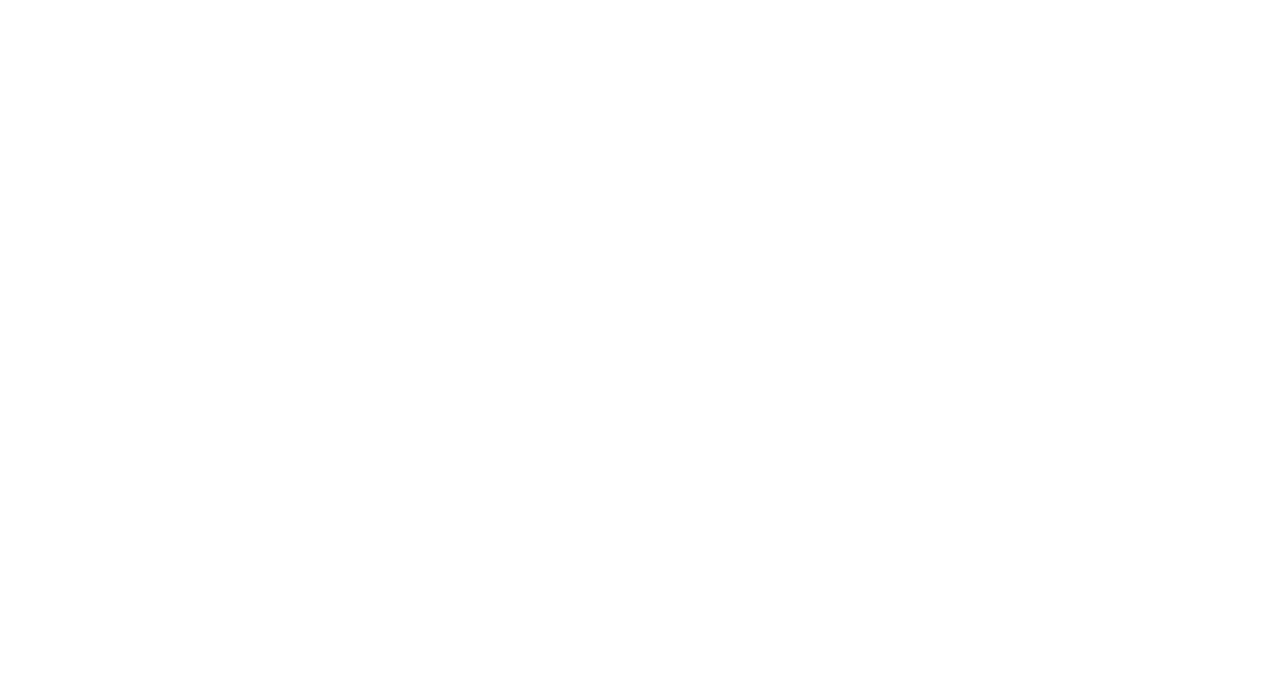
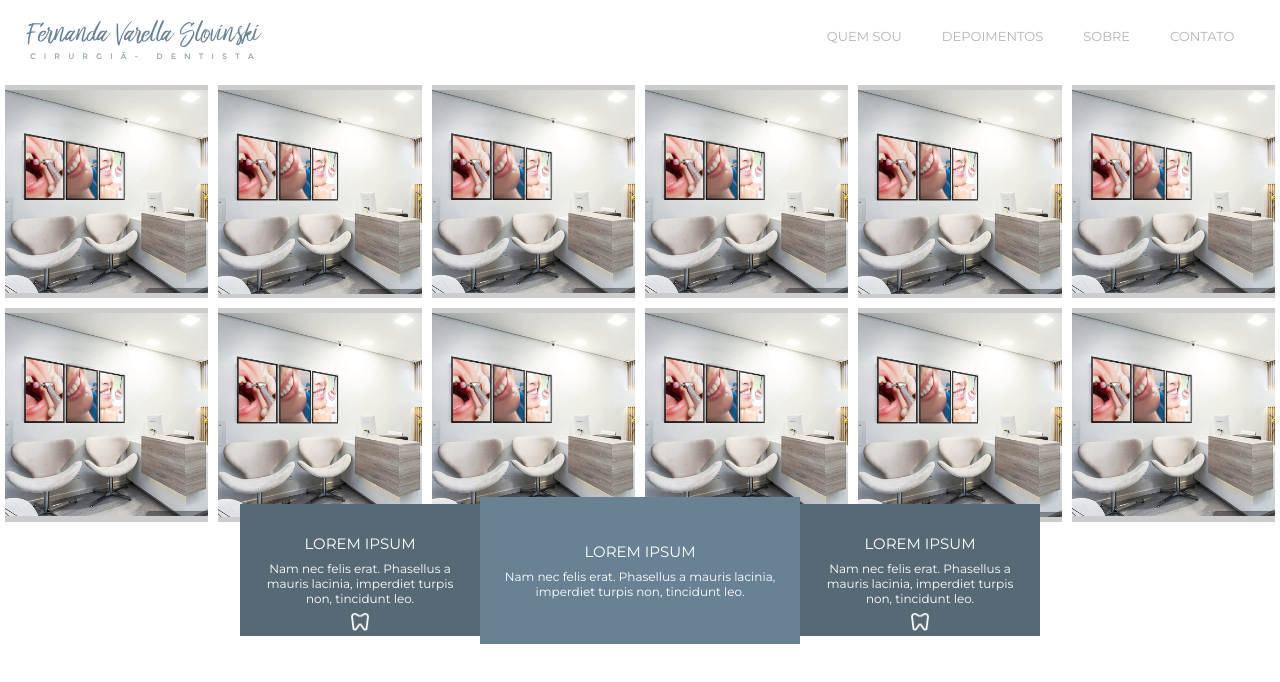
Before and after one commit to CarlosDevit/projeto_html_4, a plain HTML site: page index.html in a window 1280 px wide. Drawn offline with Linux system fonts and the light colour scheme.

Commit message:
Add New Sections

```diff
--- a/css/style.css
+++ b/css/style.css
@@ -5,6 +5,125 @@
     font-family: 'Montserrat', sans-serif;
 }
 
-html, body{
+div.clear {
+    clear: both;
+}
+
+div.container {
+    max-width: 1400px;
+    width: 100%;
+    margin: 0 auto;
+}
+
+html,
+body {
     height: 100%;
 }
+
+/*styling header part*/
+
+header {
+    padding: 20px 2%;
+}
+
+header div.logo img {
+    float: left;
+    width: 236px;
+}
+
+header nav {
+    float: right;
+}
+
+header nav ul {
+    padding: 8px 0;
+    list-style-type: none;
+}
+
+header nav ul li {
+    float: left;
+    font-size: 13px;
+    padding: 0 20px;
+    text-transform: uppercase;
+}
+
+header nav ul li a {
+    text-decoration: none;
+    color: #b4b4b4;
+
+}
+
+/*-----*/
+
+/*Section Mosaic*/
+
+div.mosaic-single {
+    float: left;
+    width: calc(100% / 6);
+}
+
+div.img-mosaic-single {
+    width: 100%;
+    padding-top: 100%;
+    background-color: #ccc;
+    border: 5px solid white;
+    background-image: url(../images/mosaic.jpg);
+    background-size: contain;
+    background-position: center;
+    background-repeat: no-repeat;
+}
+
+/*-----*/
+
+/*Section Services*/
+
+section.services div.container {
+    max-width: 800px;
+    display: flex;
+    align-items: center;
+    text-align: center;
+    position: relative;
+    top: -30px;
+}
+
+section.services>div.container div.box-service {
+    background-image: url(../images/icon_tooth.png);
+    background-size: 18px 18px;
+    background-position: center calc(100% - 5px);
+    background-repeat: no-repeat;
+}
+
+section.services>div.container div.box-service h2 {
+    color: white;
+    font-weight: normal;
+    font-size: 15px;
+    text-transform: uppercase;
+}
+
+section.services>div.container div.box-service p {
+    color: white;
+    margin-top: 8px;
+    font-weight: normal;
+    font-size: 12px;
+}
+
+section.services>div.container div.box-service:nth-of-type(1) {
+    width: 30%;
+    padding: 30px 2%;
+    background-color: #576975;
+}
+
+section.services>div.container div.box-service:nth-of-type(2) {
+    width: 40%;
+    padding: 45px 2%;
+    background-color: #688293;
+    background-image: none;
+}
+
+section.services>div.container div.box-service:nth-of-type(3) {
+    width: 30%;
+    padding: 30px 2%;
+    background-color: #576975;
+}
+
+/*-----*/
--- a/index.html
+++ b/index.html
@@ -19,7 +19,76 @@
 </head>
 
 <body>
+    <header>
+        <div class="container">
+            <div class="logo">
+                <img src="images/logo.png">
+            </div><!-- logo -->
 
+            <nav>
+                <ul>
+                    <li><a href="">Quem sou</a></li>
+                    <li><a href="">Depoimentos</a></li>
+                    <li><a href="">Sobre</a></li>
+                    <li><a href="">Contato</a></li>
+                </ul>
+            </nav>
+            <div class="clear"></div><!-- clear -->
+        </div><!-- container -->
+    </header><!-- header -->
+
+    <section class="mosaic">
+        <div class="container">
+            <div class="mosaic-wraper">
+                <div class="mosaic-single">
+                    <div class="img-mosaic-single"></div><!-- img-mosaic-single -->
+                    <div class="img-mosaic-single"></div><!-- img-mosaic-single -->
+                </div><!-- mosaic-single -->
+                <div class="mosaic-single">
+                    <div class="img-mosaic-single"></div><!-- img-mosaic-single -->
+                    <div class="img-mosaic-single"></div><!-- img-mosaic-single -->
+                </div><!-- mosaic-single -->
+                <div class="mosaic-single">
+                    <div class="img-mosaic-single"></div><!-- img-mosaic-single -->
+                    <div class="img-mosaic-single"></div><!-- img-mosaic-single -->
+                </div><!-- mosaic-single -->
+                <div class="mosaic-single">
+                    <div class="img-mosaic-single"></div><!-- img-mosaic-single -->
+                    <div class="img-mosaic-single"></div><!-- img-mosaic-single -->
+                </div><!-- mosaic-single -->
+                <div class="mosaic-single">
+                    <div class="img-mosaic-single"></div><!-- img-mosaic-single -->
+                    <div class="img-mosaic-single"></div><!-- img-mosaic-single -->
+                </div><!-- mosaic-single -->
+                <div class="mosaic-single">
+                    <div class="img-mosaic-single"></div><!-- img-mosaic-single -->
+                    <div class="img-mosaic-single"></div><!-- img-mosaic-single -->
+                </div><!-- mosaic-single -->
+            </div><!-- mosaic-wraper -->
+        </div><!-- container -->
+    </section><!-- mosaic -->
+
+    <section class="services">
+        <div class="container">
+            <div class="box-service">
+                <h2>Lorem Ipsum</h2>
+                <p>Nam nec felis erat. Phasellus a mauris lacinia,
+                    imperdiet turpis non, tincidunt leo.</p>
+            </div><!-- box-service -->
+
+            <div class="box-service">
+                <h2>Lorem Ipsum</h2>
+                <p>Nam nec felis erat. Phasellus a mauris lacinia,
+                    imperdiet turpis non, tincidunt leo.</p>
+            </div><!-- box-service -->
+
+            <div class="box-service">
+                <h2>Lorem Ipsum</h2>
+                <p>Nam nec felis erat. Phasellus a mauris lacinia,
+                    imperdiet turpis non, tincidunt leo.</p>
+            </div><!-- box-service -->
+        </div><!-- container -->
+    </section><!-- services -->
 
 </body>
 
```
Also changed, not shown: images/icon_tooth.png (added), images/logo.png (renamed from imagens/logo.png), images/mosaic.jpg (added).
